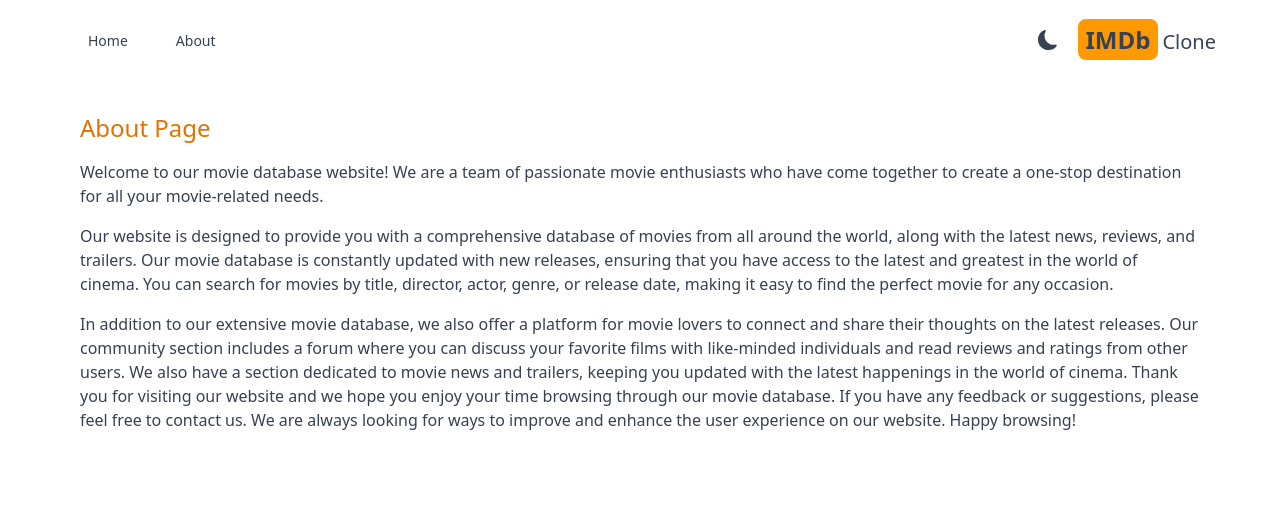
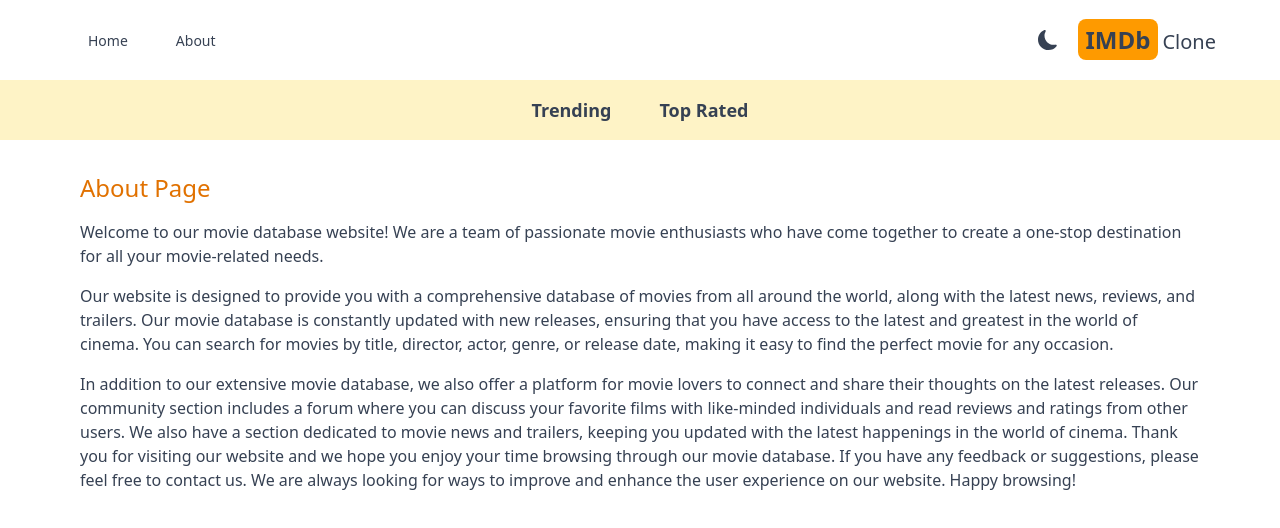
Before and after one commit to greatL9/imdb, a Next.js app: page /about in a window 1280 px wide. Shown: the top 528 px of the page. Built offline with nearby package versions, Linux system fonts and the light colour scheme.

Commit message:
create the navbar-item components

```diff
--- a/package.json
+++ b/package.json
@@ -9,6 +9,7 @@
     "lint": "next lint"
   },
   "dependencies": {
+    "clsx": "^2.1.1",
     "next": "15.4.6",
     "next-themes": "^0.4.6",
     "postcss": "^8.5.6",
--- a/src/app/about/page.tsx
+++ b/src/app/about/page.tsx
@@ -6,7 +6,7 @@
 
 export default function About() {
   return (
-    <div className="max-w-6xl mx-auto px-4 py-8 space-y-4 ">
+    <div className="max-w-6xl mx-auto px-4 py-8 space-y-4 p-4">
       <h1 className="text-2xl font-medium text-amber-600">About Page</h1>
       <p>
         Welcome to our movie database website! We are a team of passionate movie
--- a/src/app/layout.tsx
+++ b/src/app/layout.tsx
@@ -2,6 +2,7 @@
 import "./globals.css";
 import Header from "@/components/header";
 import { ThemeProvider } from "next-themes";
+import Navbar from "@/components/navbar";
 
 export const metadata: Metadata = {
   title: {
@@ -22,6 +23,7 @@
         <ThemeProvider attribute="class" enableSystem={true}>
           <div className="text-gray-700 transition-colors duration-300 min-h-screen select-none">
             <Header />
+            <Navbar />
             {children}
           </div>
         </ThemeProvider>
--- /dev/null
+++ b/src/components/navbar-item.tsx
@@ -0,0 +1,29 @@
+"use client";
+import clsx from "clsx";
+import Link from "next/link";
+import { useSearchParams } from "next/navigation";
+
+export default function NavbarItem({
+  title,
+  param,
+}: {
+  title: string;
+  param: string;
+}) {
+  const searchParams = useSearchParams();
+  const genre = searchParams.get("genre");
+
+  return (
+    <div>
+      <Link
+        className={clsx("m-4 hover:text-amber-600 font-semibold p-2", {
+          "underline underline-offset-8 decoration-4 decoration-amber-500 rounded-lg":
+            genre && genre === param,
+        })}
+        href={`/?genre=${param}`}
+      >
+        {title}
+      </Link>
+    </div>
+  );
+}
--- a/src/components/navbar.tsx
+++ b/src/components/navbar.tsx
@@ -1,3 +1,10 @@
+import NavbarItem from "./navbar-item";
+
 export default function Navbar() {
-  return <div>Navbar</div>;
+  return (
+    <div className="flex justify-center bg-amber-100 lg:text-lg p-4">
+      <NavbarItem title="Trending" param="fetchTrending" />
+      <NavbarItem title="Top Rated" param="fetchTopRated" />
+    </div>
+  );
 }
--- a/tailwind.config.ts
+++ b/tailwind.config.ts
@@ -1,3 +1,4 @@
 module.exports = {
   darkMode: "class",
+  content: ["./src/**/*.{js,ts,jsx,tsx}", "./app/**/*.{js,ts,jsx,tsx}"],
 };
```
Also changed, not shown: 1 other file (tests, documents, lock files or other folders).
